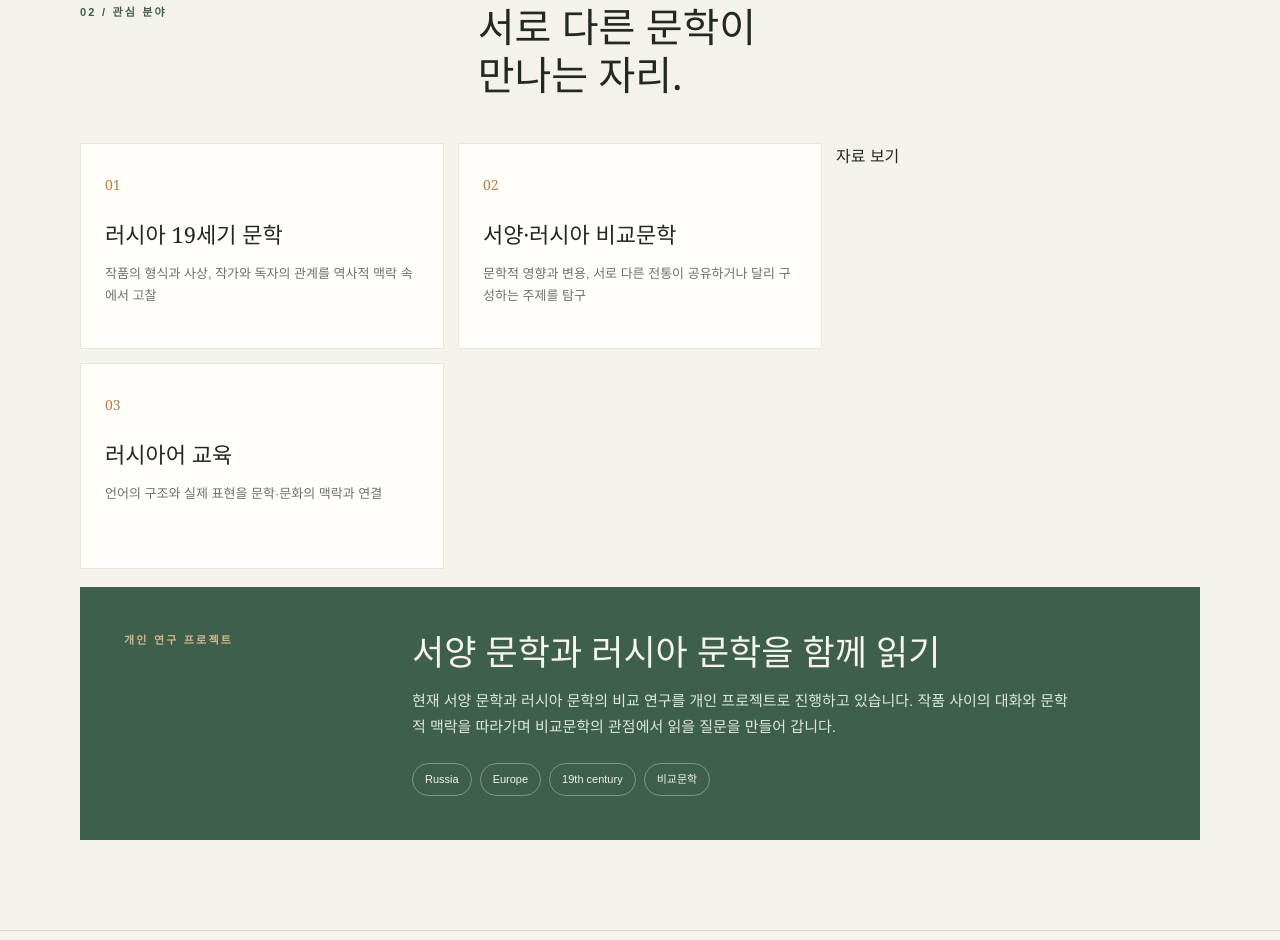
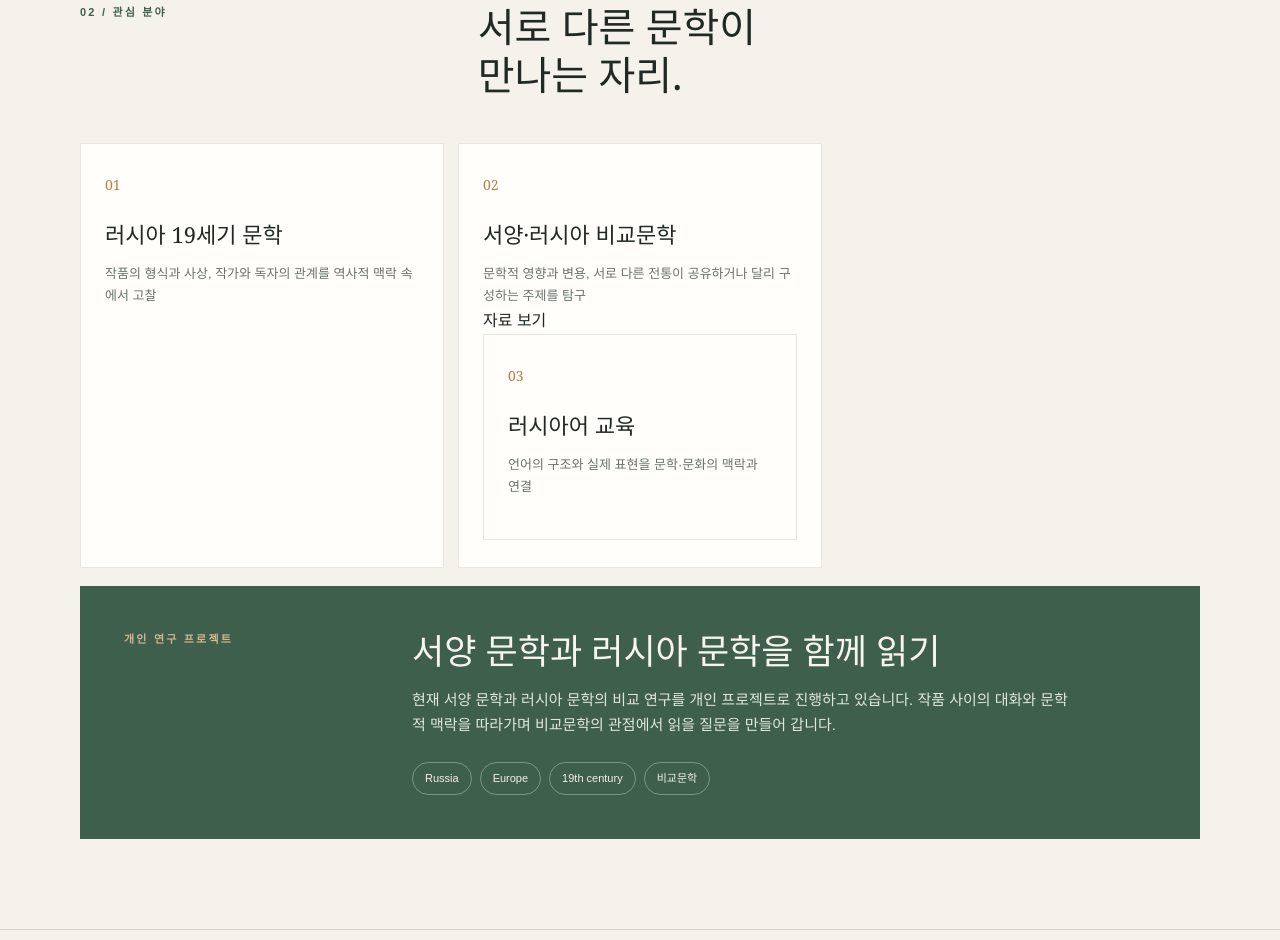
Before and after one commit to arachika/arachika.github.io, a plain HTML site: page index.html in a window 1280 px wide. Shown: the part 1158-2098 px from the top of the page. Drawn offline with Linux system fonts and the light colour scheme.

Commit message:
Fix link formatting in index.html

```diff
--- a/index.html
+++ b/index.html
@@ -49,7 +49,7 @@
         <div class="cards">
           <article class="card"><span class="num">01</span><h3 data-ko="러시아 19세기 문학" data-en="Nineteenth-century Russian literature">러시아 19세기 문학</h3><p data-ko="작품의 형식과 사상, 작가와 독자의 관계를 역사적 맥락 속에서 고찰" data-en="Form, ideas, and the relationship between writers and readers in historical context.">작품의 형식과 사상, 작가와 독자의 관계를 역사적 맥락 속에서 고찰</p></article>
           <article class="card"><span class="num">02</span><h3 data-ko="서양·러시아 비교문학" data-en="Western–Russian comparative literature">서양·러시아 비교문학</h3><p data-ko="문학적 영향과 변용, 서로 다른 전통이 공유하거나 달리 구성하는 주제를 탐구" data-en="Literary influence and transformation, and themes shared or reshaped across traditions.">문학적 영향과 변용, 서로 다른 전통이 공유하거나 달리 구성하는 주제를 탐구</p>
-          </article><a href="materials/Medievalism-Dickens-Seven Poor Travellers.pdf">자료 보기
+            <a href="materials/Medievalism-Dickens-Seven Poor Travellers.pdf">자료 보기
           </a>
           <article class="card"><span class="num">03</span><h3 data-ko="러시아어 교육" data-en="Teaching Russian">러시아어 교육</h3><p data-ko="언어의 구조와 실제 표현을 문학·문화의 맥락과 연결" data-en="Connecting language structures and everyday expression with literary and cultural contexts.">언어의 구조와 실제 표현을 문학·문화의 맥락과 연결</p></article>
         </div>
```
